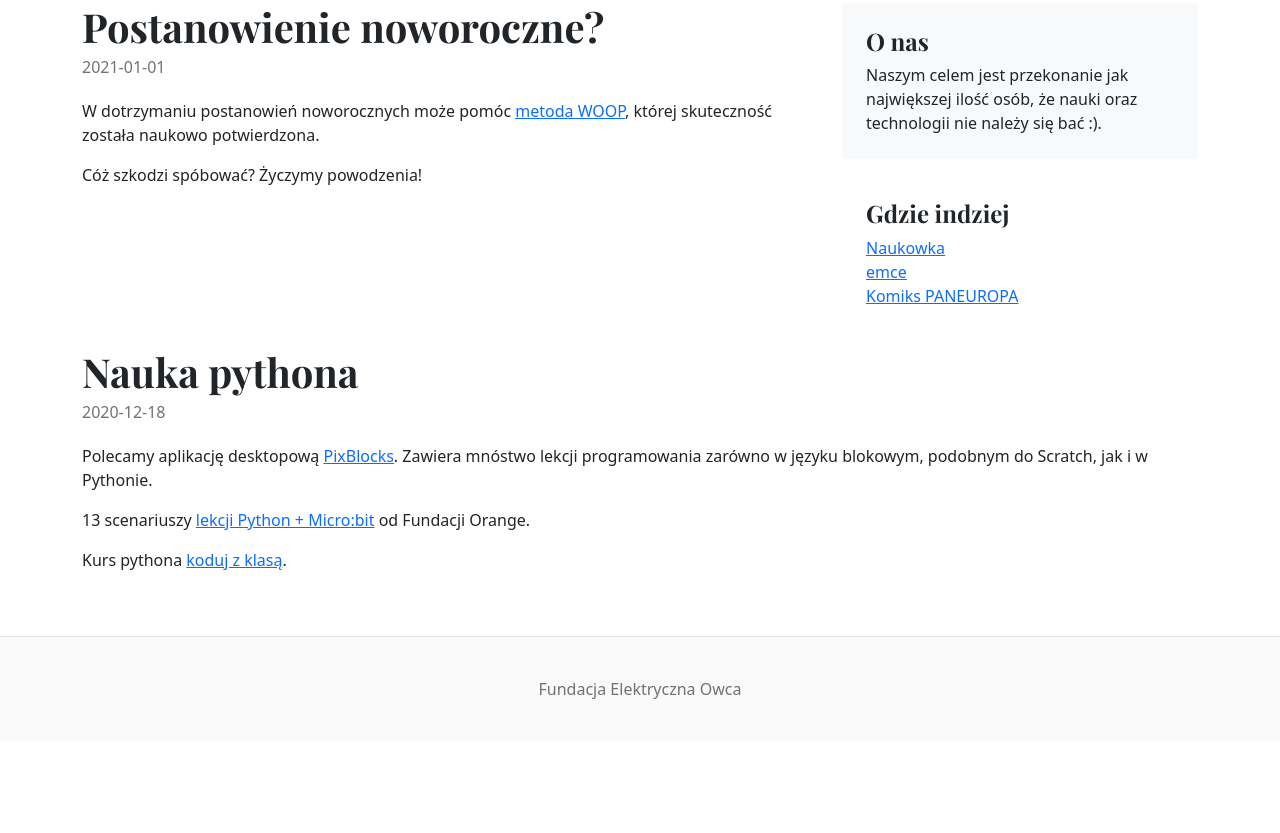
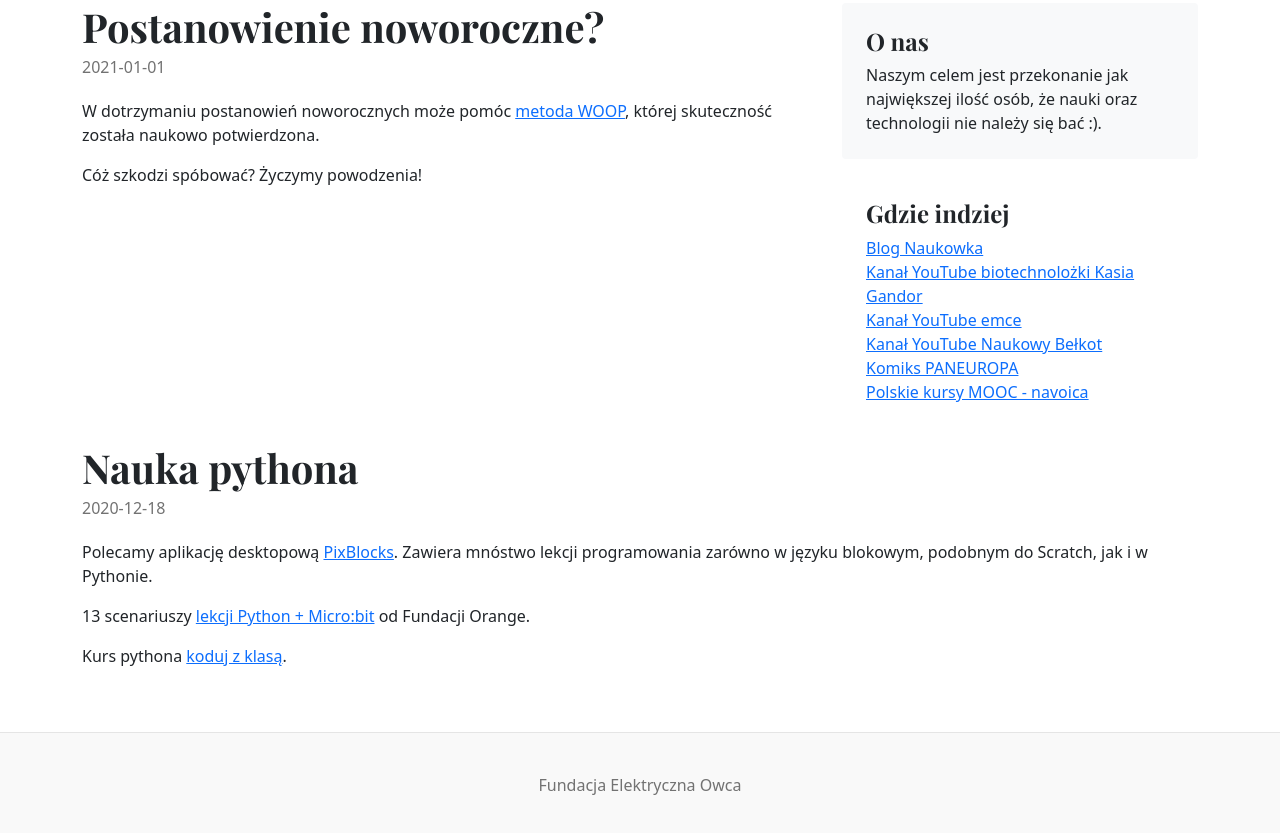
Before and after one commit to tmuras/elektryczna-owca.pl, a plain HTML site: page index.html in a window 1280 px wide. Shown: the part 686-1519 px from the top of the page. Before the commit the page ends 1427 px from the top, so only its background shows below. Drawn offline with nearby package versions, Linux system fonts and the light colour scheme.

Commit message:
More links

```diff
--- a/index.html
+++ b/index.html
@@ -134,9 +134,12 @@
             <div class="p-4">
                 <h4 class="font-italic">Gdzie indziej</h4>
                 <ol class="list-unstyled">
-                    <li><a href="http://naukowka.pl">Naukowka</a></li>
-                    <li><a href="https://www.youtube.com/channel/UCZgxE8WOvOmHNfMpv1otPxQ">emce</a></li>
+                    <li><a href="http://naukowka.pl">Blog Naukowka</a></li>
+                    <li><a href="https://www.youtube.com/c/KasiaGandor">Kanał YouTube biotechnolożki Kasia Gandor</a></li>
+                    <li><a href="https://www.youtube.com/c/emce2">Kanał YouTube emce</a></li>
+                    <li><a href="https://www.youtube.com/c/UwagaNaukowyBe%C5%82kot">Kanał YouTube Naukowy Bełkot</a></li>
                     <li><a href="https://ec.europa.eu/poland/events/201102_komiks_pl">Komiks PANEUROPA</a></li>
+                    <li><a href="https://navoica.pl">Polskie kursy MOOC - navoica</a></li>
                 </ol>
             </div>
         </div>
```
